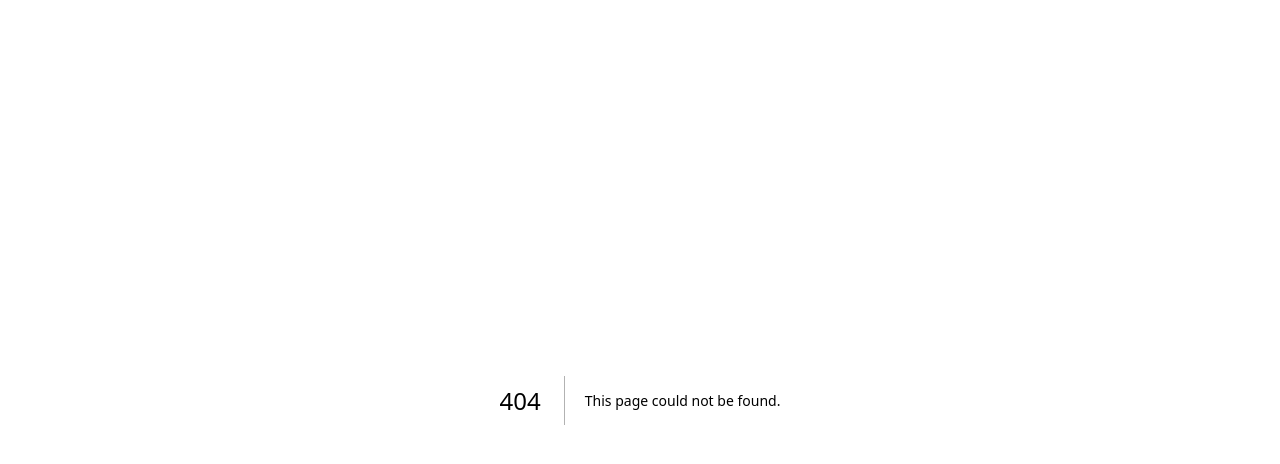
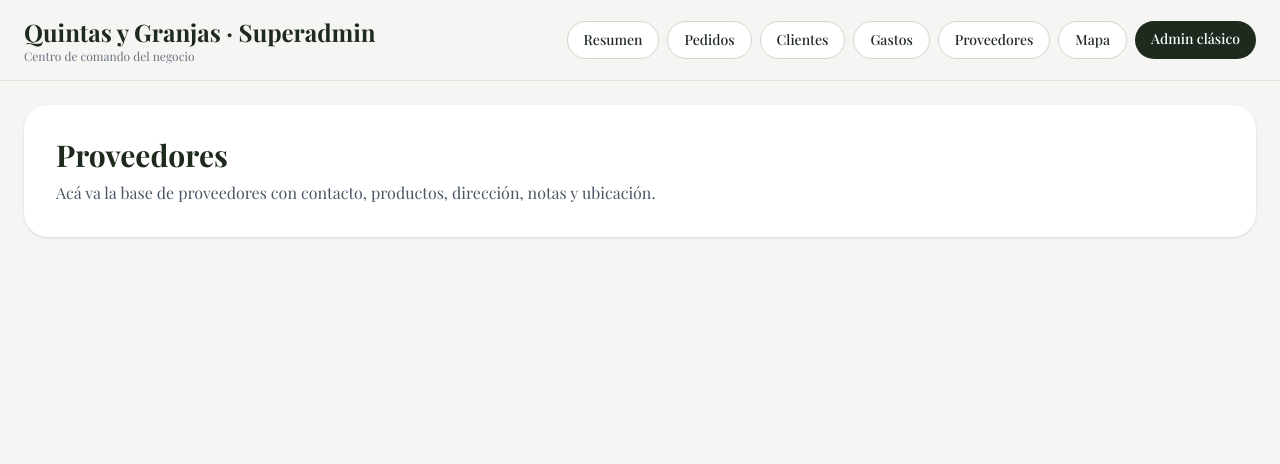
Before and after one commit to inmoflow25-hub/quintasygranjas, a Next.js app: page /superadmin/suppliers in a window 1280 px wide. Before the commit this address had no page. Shown: the top 464 px of the page. Built offline with nearby package versions, Linux system fonts and the light colour scheme; a web font is replaced by a local one.

Commit message:
Create page.tsx

```diff
--- /dev/null
+++ b/app/superadmin/suppliers/page.tsx
@@ -0,0 +1,10 @@
+export default function SuperAdminSuppliersPage() {
+  return (
+    <div className="rounded-3xl bg-white p-8 shadow-sm">
+      <h2 className="text-3xl font-serif font-bold">Proveedores</h2>
+      <p className="mt-2 text-gray-600">
+        Acá va la base de proveedores con contacto, productos, dirección, notas y ubicación.
+      </p>
+    </div>
+  )
+}
```
